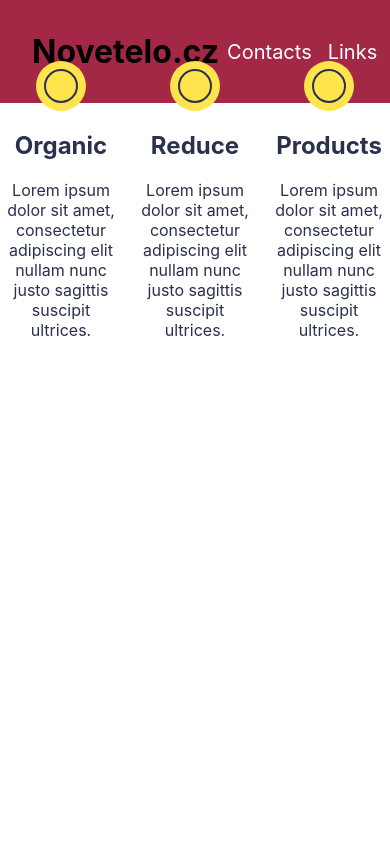
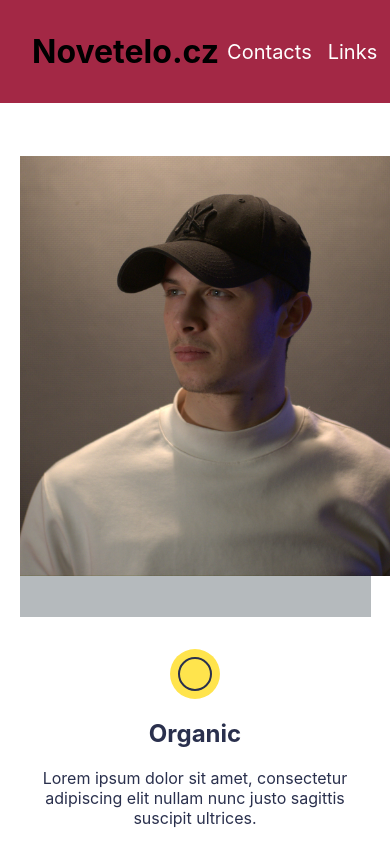
Before and after one commit to MartinPucan/novetelo, a React (Create React App) app: page / in a window 390 px wide. Shown: the top 844 px of the page. Built offline with nearby package versions, Linux system fonts and the light colour scheme.

Commit message:
added content to landing page

```diff
--- a/front/scss/app.scss
+++ b/front/scss/app.scss
@@ -37,15 +37,16 @@
   font-size: 2em;
 }
 
-.layout-title {
-  min-height: 30vh;
+.container-description {
+  height: 60vh;
   display: flex;
   justify-content: center;
   align-items: center;
   font-size: 3em;
+  margin: 1rem auto;
 }
 
-.layout-services {
+.container-services {
   width: 100%;
   min-height: 50vh;
   display: grid;
@@ -54,12 +55,22 @@
   grid-template-rows: 25vh auto 25vh;
   align-items: center;
   column-gap: .75rem;
-  margin: 0 auto;
+  margin: 1rem auto;
   row-gap: 1rem;
   color: #2a304d;
 
   @media screen and (min-width: 1000px) {
     max-width: 1000px;
+  }
+
+  @media screen and (max-width: 768px) {
+    grid-template-columns: 1fr;
+    width: 80%;
+  }
+
+  @media screen and (max-width: 480px) {
+    grid-template-columns: 1fr;
+    width: 90%;
   }
 }
 
@@ -80,3 +91,34 @@
   top: 8px;
   position: relative;
 }
+
+.main-image {
+  position: absolute;
+
+  @media screen and (max-width: 480px) {
+    width: 90%;
+    height: auto;
+  }
+}
+
+.square {
+  width: 400px;
+  height: 400px;
+  background: #b5babd;
+  position: relative;
+  left: 120px;
+  top: 45px;
+
+  @media screen and (max-width: 480px) {
+    left: 0;
+    width: 90%;
+  }
+}
+
+//.line {
+//  border: 20px solid #2a304d;
+//  width: 200px;
+//  position: absolute;
+//  top: 100px;
+//  right: 150px;
+//}
--- a/public/css/app.css
+++ b/public/css/app.css
@@ -32,15 +32,16 @@
   font-size: 2em;
 }
 
-.layout-title {
-  min-height: 30vh;
+.container-description {
+  height: 60vh;
   display: flex;
   justify-content: center;
   align-items: center;
   font-size: 3em;
+  margin: 1rem auto;
 }
 
-.layout-services {
+.container-services {
   width: 100%;
   min-height: 50vh;
   display: grid;
@@ -49,13 +50,25 @@
   grid-template-rows: 25vh auto 25vh;
   align-items: center;
   column-gap: 0.75rem;
-  margin: 0 auto;
+  margin: 1rem auto;
   row-gap: 1rem;
   color: #2a304d;
 }
 @media screen and (min-width: 1000px) {
-  .layout-services {
+  .container-services {
     max-width: 1000px;
+  }
+}
+@media screen and (max-width: 768px) {
+  .container-services {
+    grid-template-columns: 1fr;
+    width: 80%;
+  }
+}
+@media screen and (max-width: 480px) {
+  .container-services {
+    grid-template-columns: 1fr;
+    width: 90%;
   }
 }
 
@@ -76,3 +89,28 @@
   top: 8px;
   position: relative;
 }
+
+.main-image {
+  position: absolute;
+}
+@media screen and (max-width: 480px) {
+  .main-image {
+    width: 90%;
+    height: auto;
+  }
+}
+
+.square {
+  width: 400px;
+  height: 400px;
+  background: #b5babd;
+  position: relative;
+  left: 120px;
+  top: 45px;
+}
+@media screen and (max-width: 480px) {
+  .square {
+    left: 0;
+    width: 90%;
+  }
+}
--- a/src/components/App.js
+++ b/src/components/App.js
@@ -1,11 +1,13 @@
 import '../App.css';
 import NavBar from "./NavBar";
+import Description from "./Description";
 import Services from "./Services";
 
 function App() {
   return (
     <div className="App">
       <NavBar />
+      <Description />
       <Services />
     </div>
   );
--- /dev/null
+++ b/src/components/Description.js
@@ -0,0 +1,15 @@
+import React from 'react';
+
+const Description = () => {
+    return (
+        <section className="container-description">
+            <div className="square"></div>
+            <div className="main-image">
+                <img src="../public/../img/adam1.jpg" alt="adam" width="420"/>
+            </div>
+            <div className="line"></div>
+        </section>
+    )
+}
+
+export default Description;
--- a/src/components/Services.js
+++ b/src/components/Services.js
@@ -2,7 +2,7 @@ import React from "react";
 
 const Services = () => {
     return (
-        <section className="layout-services">
+        <section className="container-services">
             <div>
                 <div className="service--logo">
                     <div className="service--sub-logo"></div>
```
Also changed, not shown: public/img/adam1.jpg (added), 1 other file (tests, documents, lock files or other folders).
